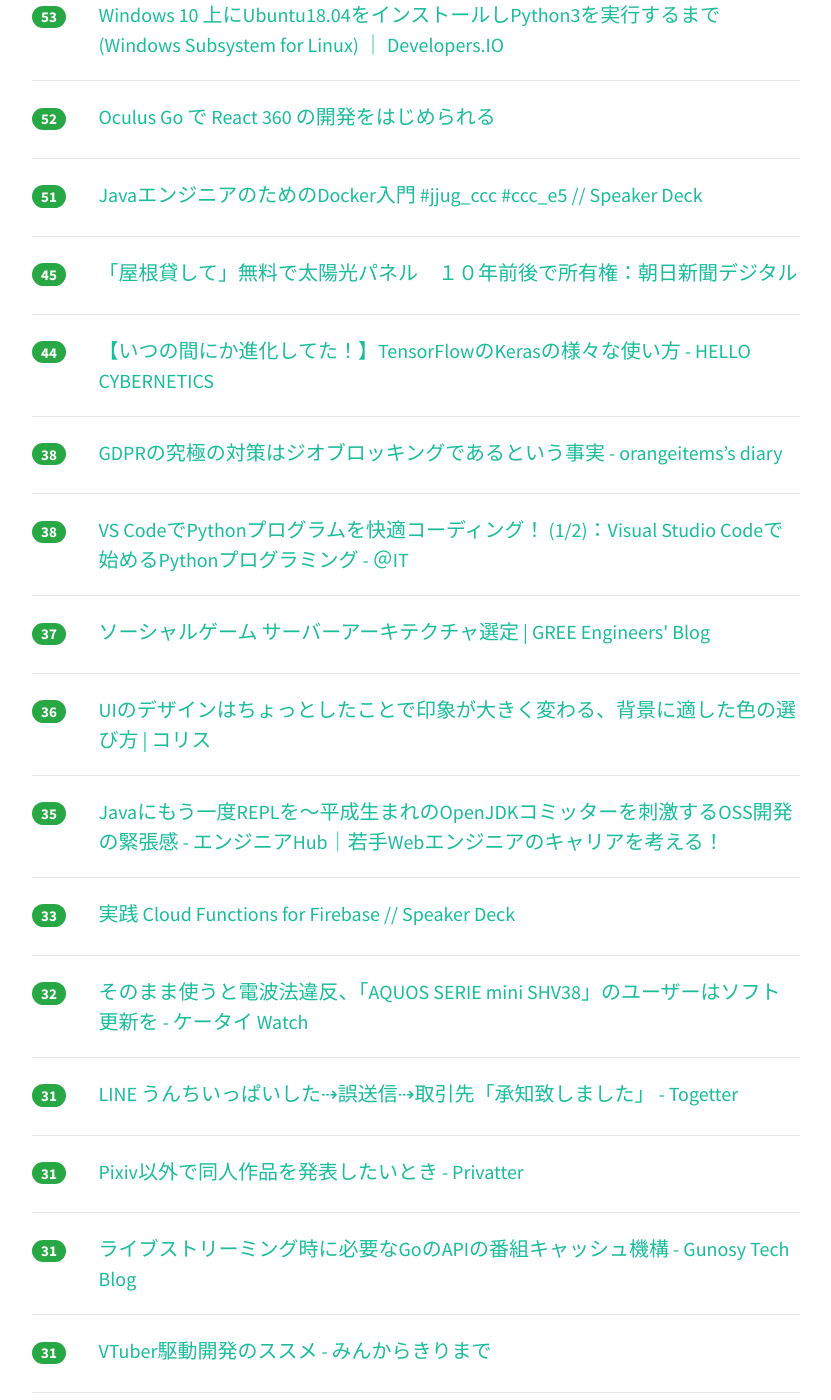
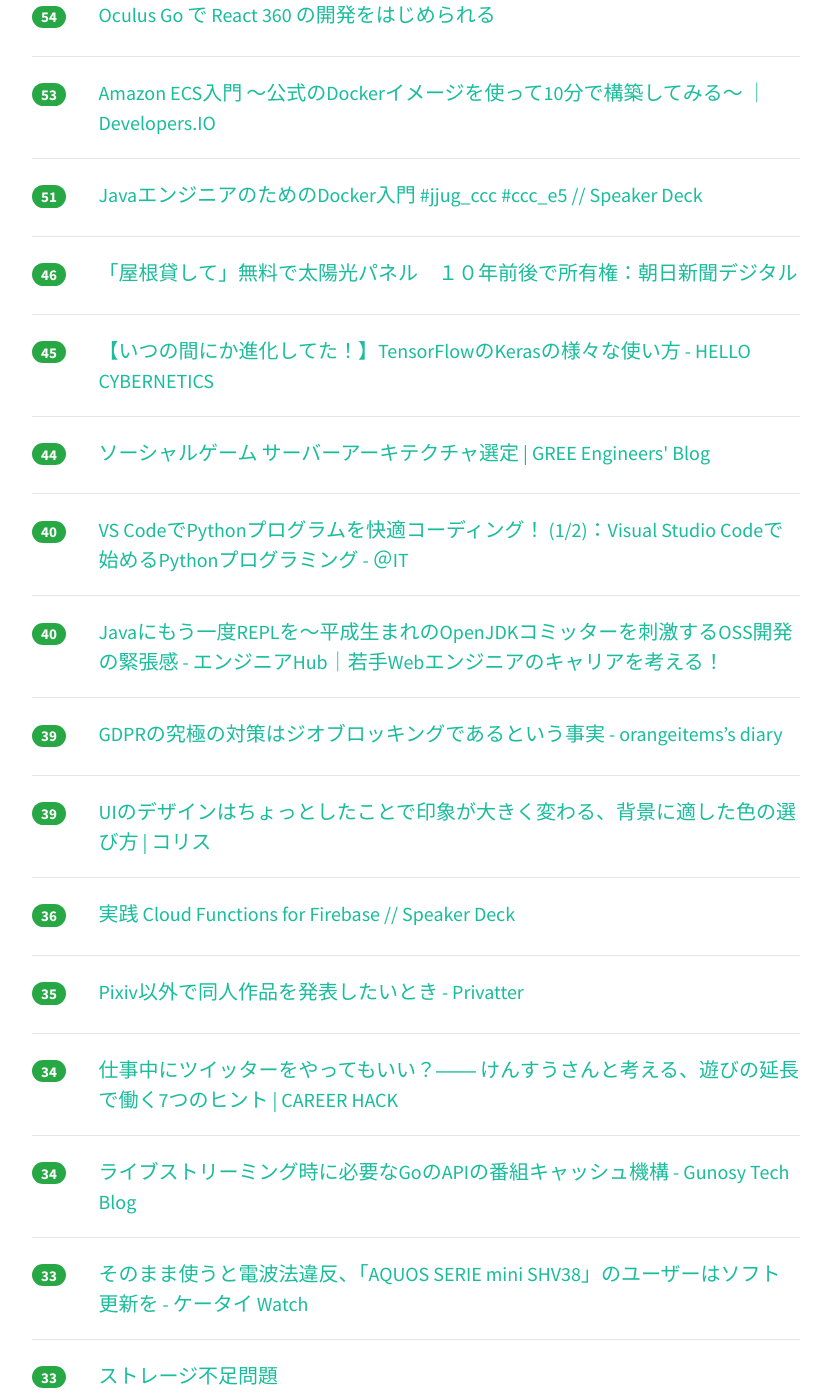
Before and after one commit to yatta47/hatena-matome-site, a Jekyll site: the page built from _posts/2018-05-29-hatena.md, in a window 1280 px wide and 1400 px high, scrolled down 1677 px. Shown: the whole window, without its empty margins (224-1055 px from the left). Built offline with Jekyll 4.4.1, drawn with Linux system fonts in a browser that asks for light colours; nearby versions of some CDN libraries; some of the changed text lies outside the part shown.

Commit message:
Updated 2018-05-29

```diff
--- a/_posts/2018-05-29-hatena.md
+++ b/_posts/2018-05-29-hatena.md
@@ -1,53 +1,53 @@
 ---
 layout: post
 title:  "2018-05-29 はてぶIT"
-date:   2018-05-29 18:02:01
+date:   2018-05-29 19:02:41
 tags: [it-hotentry]
 ---
-55 件のデータあり
+57 件のデータあり
 
 <hr><div class="row">
-<div class="col-1"><span class="badge badge-pill badge-success h2">525</span></div>
+<div class="col-1"><span class="badge badge-pill badge-success h2">556</span></div>
 <div class="col-11"><a href='http://tech.nikkeibp.co.jp/atcl/nxt/column/18/00138/052200072/' target='_blank'>楽天市場でPC購入、自ら味わったネット通販トラブルの闇 | 日経 xTECH（クロステック）</a></div>
 </div>
 <hr>
 <div class="row">
-<div class="col-1"><span class="badge badge-pill badge-success h2">324</span></div>
+<div class="col-1"><span class="badge badge-pill badge-success h2">350</span></div>
 <div class="col-11"><a href='http://blog.btrax.com/jp/2018/05/29/designers-in-japan/' target='_blank'>なぜ日本ではデザイナーの地位が上がらないのか？ | freshtrax | デザイン会社 btrax ブログ</a></div>
 </div>
 <hr>
 <div class="row">
-<div class="col-1"><span class="badge badge-pill badge-success h2">274</span></div>
+<div class="col-1"><span class="badge badge-pill badge-success h2">279</span></div>
 <div class="col-11"><a href='https://iphone-mania.jp/news-213657/' target='_blank'>iPhone Xのノッチが美しい理由 - iPhone Mania</a></div>
 </div>
 <hr>
 <div class="row">
-<div class="col-1"><span class="badge badge-pill badge-success h2">144</span></div>
+<div class="col-1"><span class="badge badge-pill badge-success h2">149</span></div>
 <div class="col-11"><a href='http://sumida.hatenablog.com/entry/2018/05/28/210000' target='_blank'>日大の「ご批判は甘んじてお受けいたします」に釣られる人々 - 14 Til I Die</a></div>
 </div>
 <hr>
 <div class="row">
-<div class="col-1"><span class="badge badge-pill badge-success h2">114</span></div>
+<div class="col-1"><span class="badge badge-pill badge-success h2">123</span></div>
 <div class="col-11"><a href='https://www.slideshare.net/uzy_exe/201805gvisorintroduciton' target='_blank'>20分でわかる gVisor入門</a></div>
 </div>
 <hr>
 <div class="row">
-<div class="col-1"><span class="badge badge-pill badge-success h2">106</span></div>
+<div class="col-1"><span class="badge badge-pill badge-success h2">112</span></div>
+<div class="col-11"><a href='http://yukinoi.hatenablog.com/entry/2018/05/29/120000' target='_blank'>自然言語処理の前処理・素性いろいろ - Debug me</a></div>
+</div>
+<hr>
+<div class="row">
+<div class="col-1"><span class="badge badge-pill badge-success h2">108</span></div>
 <div class="col-11"><a href='https://www.moongift.jp/2018/05/dry-%E3%82%BF%E3%83%BC%E3%83%9F%E3%83%8A%E3%83%AB%E4%B8%8A%E3%81%A7%E5%8B%95%E3%81%8Fdocker%E7%AE%A1%E7%90%86/' target='_blank'>dry - ターミナル上で動くDocker管理 MOONGIFT</a></div>
 </div>
 <hr>
 <div class="row">
-<div class="col-1"><span class="badge badge-pill badge-success h2">93</span></div>
-<div class="col-11"><a href='http://yukinoi.hatenablog.com/entry/2018/05/29/120000' target='_blank'>自然言語処理の前処理・素性いろいろ - Debug me</a></div>
-</div>
-<hr>
-<div class="row">
-<div class="col-1"><span class="badge badge-pill badge-success h2">91</span></div>
+<div class="col-1"><span class="badge badge-pill badge-success h2">101</span></div>
 <div class="col-11"><a href='http://blog.cybozu.io/entry/2018/05/29/080000' target='_blank'>ざっくりわかった気になるモダンGC入門 - Cybozu Inside Out | サイボウズエンジニアのブログ</a></div>
 </div>
 <hr>
 <div class="row">
-<div class="col-1"><span class="badge badge-pill badge-success h2">75</span></div>
+<div class="col-1"><span class="badge badge-pill badge-success h2">76</span></div>
 <div class="col-11"><a href='https://toyokeizai.net/articles/-/221999' target='_blank'>JR東日本､座れないならグリーン料金不要？ | 通勤電車 | 東洋経済オンライン | 経済ニュースの新基準</a></div>
 </div>
 <hr>
@@ -57,18 +57,28 @@ tags: [it-hotentry]
 </div>
 <hr>
 <div class="row">
-<div class="col-1"><span class="badge badge-pill badge-success h2">66</span></div>
+<div class="col-1"><span class="badge badge-pill badge-success h2">67</span></div>
 <div class="col-11"><a href='https://asnokaze.hatenablog.com/entry/2018/05/28/210830' target='_blank'>ブラウザのネットワークエラーをレポートさせるNetwork Error Loggingが来た - ASnoKaze blog</a></div>
 </div>
 <hr>
 <div class="row">
-<div class="col-1"><span class="badge badge-pill badge-success h2">60</span></div>
+<div class="col-1"><span class="badge badge-pill badge-success h2">65</span></div>
+<div class="col-11"><a href='https://ja.atlassian.com/team-playbook/plays' target='_blank'>プレイ：新しいチームビルディング | アトラシアン</a></div>
+</div>
+<hr>
+<div class="row">
+<div class="col-1"><span class="badge badge-pill badge-success h2">62</span></div>
 <div class="col-11"><a href='http://d.hatena.ne.jp/yomoyomo/20180529/ifconfigandnetstat' target='_blank'>Linuxがifconfigやnetstatといった昔からおなじみのネットワークコマンドを置き換える本当の理由 - YAMDAS現更新履歴</a></div>
 </div>
 <hr>
 <div class="row">
-<div class="col-1"><span class="badge badge-pill badge-success h2">58</span></div>
-<div class="col-11"><a href='https://ja.atlassian.com/team-playbook/plays' target='_blank'>プレイ：新しいチームビルディング | アトラシアン</a></div>
+<div class="col-1"><span class="badge badge-pill badge-success h2">55</span></div>
+<div class="col-11"><a href='https://dev.classmethod.jp/tool/wslonubuntu18/' target='_blank'>Windows 10 上にUbuntu18.04をインストールしPython3を実行するまで(Windows Subsystem for Linux) ｜ Developers.IO</a></div>
+</div>
+<hr>
+<div class="row">
+<div class="col-1"><span class="badge badge-pill badge-success h2">54</span></div>
+<div class="col-11"><a href='https://dev.to/jgs/oculus-go--react-360--29lg' target='_blank'>Oculus Go で React 360 の開発をはじめられる</a></div>
 </div>
 <hr>
 <div class="row">
@@ -77,83 +87,93 @@ tags: [it-hotentry]
 </div>
 <hr>
 <div class="row">
-<div class="col-1"><span class="badge badge-pill badge-success h2">53</span></div>
-<div class="col-11"><a href='https://dev.classmethod.jp/tool/wslonubuntu18/' target='_blank'>Windows 10 上にUbuntu18.04をインストールしPython3を実行するまで(Windows Subsystem for Linux) ｜ Developers.IO</a></div>
-</div>
-<hr>
-<div class="row">
-<div class="col-1"><span class="badge badge-pill badge-success h2">52</span></div>
-<div class="col-11"><a href='https://dev.to/jgs/oculus-go--react-360--29lg' target='_blank'>Oculus Go で React 360 の開発をはじめられる</a></div>
-</div>
-<hr>
-<div class="row">
 <div class="col-1"><span class="badge badge-pill badge-success h2">51</span></div>
 <div class="col-11"><a href='https://speakerdeck.com/sammy7th/javaenziniafalsetamefalsedockerru-men-number-jjug-ccc-number-ccc-e5' target='_blank'>JavaエンジニアのためのDocker入門 #jjug_ccc #ccc_e5 // Speaker Deck</a></div>
 </div>
 <hr>
 <div class="row">
-<div class="col-1"><span class="badge badge-pill badge-success h2">45</span></div>
+<div class="col-1"><span class="badge badge-pill badge-success h2">46</span></div>
 <div class="col-11"><a href='https://www.asahi.com/articles/ASL5Y2PG5L4RPUTB002.html' target='_blank'>「屋根貸して」無料で太陽光パネル　１０年前後で所有権：朝日新聞デジタル</a></div>
 </div>
 <hr>
 <div class="row">
-<div class="col-1"><span class="badge badge-pill badge-success h2">44</span></div>
+<div class="col-1"><span class="badge badge-pill badge-success h2">45</span></div>
 <div class="col-11"><a href='http://s0sem0y.hatenablog.com/entry/2018/05/28/180012' target='_blank'>【いつの間にか進化してた！】TensorFlowのKerasの様々な使い方 - HELLO CYBERNETICS</a></div>
 </div>
 <hr>
 <div class="row">
-<div class="col-1"><span class="badge badge-pill badge-success h2">38</span></div>
+<div class="col-1"><span class="badge badge-pill badge-success h2">44</span></div>
+<div class="col-11"><a href='http://labs.gree.jp/blog/2018/05/16861/' target='_blank'>ソーシャルゲーム サーバーアーキテクチャ選定 | GREE Engineers' Blog</a></div>
+</div>
+<hr>
+<div class="row">
+<div class="col-1"><span class="badge badge-pill badge-success h2">40</span></div>
+<div class="col-11"><a href='http://www.atmarkit.co.jp/ait/articles/1805/29/news031.html' target='_blank'>VS CodeでPythonプログラムを快適コーディング！ (1/2)：Visual Studio Codeで始めるPythonプログラミング - ＠IT</a></div>
+</div>
+<hr>
+<div class="row">
+<div class="col-1"><span class="badge badge-pill badge-success h2">40</span></div>
+<div class="col-11"><a href='https://employment.en-japan.com/engineerhub/entry/2018/05/29/110000' target='_blank'>Javaにもう一度REPLを〜平成生まれのOpenJDKコミッターを刺激するOSS開発の緊張感 - エンジニアHub｜若手Webエンジニアのキャリアを考える！</a></div>
+</div>
+<hr>
+<div class="row">
+<div class="col-1"><span class="badge badge-pill badge-success h2">39</span></div>
 <div class="col-11"><a href='http://www.orangeitems.com/entry/2018/05/28/172907' target='_blank'>GDPRの究極の対策はジオブロッキングであるという事実 - orangeitems’s diary</a></div>
 </div>
 <hr>
 <div class="row">
-<div class="col-1"><span class="badge badge-pill badge-success h2">38</span></div>
-<div class="col-11"><a href='http://www.atmarkit.co.jp/ait/articles/1805/29/news031.html' target='_blank'>VS CodeでPythonプログラムを快適コーディング！ (1/2)：Visual Studio Codeで始めるPythonプログラミング - ＠IT</a></div>
-</div>
-<hr>
-<div class="row">
-<div class="col-1"><span class="badge badge-pill badge-success h2">37</span></div>
-<div class="col-11"><a href='http://labs.gree.jp/blog/2018/05/16861/' target='_blank'>ソーシャルゲーム サーバーアーキテクチャ選定 | GREE Engineers' Blog</a></div>
+<div class="col-1"><span class="badge badge-pill badge-success h2">39</span></div>
+<div class="col-11"><a href='https://coliss.com/articles/build-websites/operation/design/not-use-bright-saturated-colors-for-backgrounds.html' target='_blank'>UIのデザインはちょっとしたことで印象が大きく変わる、背景に適した色の選び方 | コリス</a></div>
 </div>
 <hr>
 <div class="row">
 <div class="col-1"><span class="badge badge-pill badge-success h2">36</span></div>
-<div class="col-11"><a href='https://coliss.com/articles/build-websites/operation/design/not-use-bright-saturated-colors-for-backgrounds.html' target='_blank'>UIのデザインはちょっとしたことで印象が大きく変わる、背景に適した色の選び方 | コリス</a></div>
+<div class="col-11"><a href='https://speakerdeck.com/starhoshi/shi-jian-cloud-functions-for-firebase' target='_blank'>実践 Cloud Functions for Firebase // Speaker Deck</a></div>
 </div>
 <hr>
 <div class="row">
 <div class="col-1"><span class="badge badge-pill badge-success h2">35</span></div>
-<div class="col-11"><a href='https://employment.en-japan.com/engineerhub/entry/2018/05/29/110000' target='_blank'>Javaにもう一度REPLを〜平成生まれのOpenJDKコミッターを刺激するOSS開発の緊張感 - エンジニアHub｜若手Webエンジニアのキャリアを考える！</a></div>
+<div class="col-11"><a href='http://privatter.net/p/3463562' target='_blank'>Pixiv以外で同人作品を発表したいとき - Privatter</a></div>
+</div>
+<hr>
+<div class="row">
+<div class="col-1"><span class="badge badge-pill badge-success h2">34</span></div>
+<div class="col-11"><a href='http://careerhack.en-japan.com/report/detail/967' target='_blank'>仕事中にツイッターをやってもいい？―― けんすうさんと考える、遊びの延長で働く7つのヒント | CAREER HACK</a></div>
+</div>
+<hr>
+<div class="row">
+<div class="col-1"><span class="badge badge-pill badge-success h2">34</span></div>
+<div class="col-11"><a href='http://tech.gunosy.io/entry/live-streaming-go-cache-architecture' target='_blank'>ライブストリーミング時に必要なGoのAPIの番組キャッシュ機構 - Gunosy Tech Blog</a></div>
 </div>
 <hr>
 <div class="row">
 <div class="col-1"><span class="badge badge-pill badge-success h2">33</span></div>
-<div class="col-11"><a href='https://speakerdeck.com/starhoshi/shi-jian-cloud-functions-for-firebase' target='_blank'>実践 Cloud Functions for Firebase // Speaker Deck</a></div>
+<div class="col-11"><a href='https://k-tai.watch.impress.co.jp/docs/news/1124347.html' target='_blank'>そのまま使うと電波法違反、「AQUOS SERIE mini SHV38」のユーザーはソフト更新を - ケータイ Watch</a></div>
+</div>
+<hr>
+<div class="row">
+<div class="col-1"><span class="badge badge-pill badge-success h2">33</span></div>
+<div class="col-11"><a href='https://anond.hatelabo.jp/20180529111525' target='_blank'>ストレージ不足問題</a></div>
 </div>
 <hr>
 <div class="row">
 <div class="col-1"><span class="badge badge-pill badge-success h2">32</span></div>
-<div class="col-11"><a href='https://k-tai.watch.impress.co.jp/docs/news/1124347.html' target='_blank'>そのまま使うと電波法違反、「AQUOS SERIE mini SHV38」のユーザーはソフト更新を - ケータイ Watch</a></div>
+<div class="col-11"><a href='https://togetter.com/li/1231775' target='_blank'>LINE うんちいっぱいした⇢誤送信⇢取引先「承知致しました」 - Togetter</a></div>
+</div>
+<hr>
+<div class="row">
+<div class="col-1"><span class="badge badge-pill badge-success h2">32</span></div>
+<div class="col-11"><a href='http://kirimin.hatenablog.com/entry/2018/05/29/083731' target='_blank'>VTuber駆動開発のススメ - みんからきりまで</a></div>
 </div>
 <hr>
 <div class="row">
 <div class="col-1"><span class="badge badge-pill badge-success h2">31</span></div>
-<div class="col-11"><a href='https://togetter.com/li/1231775' target='_blank'>LINE うんちいっぱいした⇢誤送信⇢取引先「承知致しました」 - Togetter</a></div>
+<div class="col-11"><a href='https://wired.jp/2018/05/29/gdpr-will-change-the-web-and-more/' target='_blank'>欧州で施行された「GDPR」は、あらゆる企業の経済活動に変化を迫る｜WIRED.jp</a></div>
 </div>
 <hr>
 <div class="row">
 <div class="col-1"><span class="badge badge-pill badge-success h2">31</span></div>
-<div class="col-11"><a href='http://privatter.net/p/3463562' target='_blank'>Pixiv以外で同人作品を発表したいとき - Privatter</a></div>
-</div>
-<hr>
-<div class="row">
-<div class="col-1"><span class="badge badge-pill badge-success h2">31</span></div>
-<div class="col-11"><a href='http://tech.gunosy.io/entry/live-streaming-go-cache-architecture' target='_blank'>ライブストリーミング時に必要なGoのAPIの番組キャッシュ機構 - Gunosy Tech Blog</a></div>
-</div>
-<hr>
-<div class="row">
-<div class="col-1"><span class="badge badge-pill badge-success h2">31</span></div>
-<div class="col-11"><a href='http://kirimin.hatenablog.com/entry/2018/05/29/083731' target='_blank'>VTuber駆動開発のススメ - みんからきりまで</a></div>
+<div class="col-11"><a href='http://d.hatena.ne.jp/yomoyomo/20180529/orchestrahit' target='_blank'>「オーケストラ・ヒット」の歴史を辿る動画がよくできていた - YAMDAS現更新履歴</a></div>
 </div>
 <hr>
 <div class="row">
@@ -162,18 +182,13 @@ tags: [it-hotentry]
 </div>
 <hr>
 <div class="row">
-<div class="col-1"><span class="badge badge-pill badge-success h2">30</span></div>
-<div class="col-11"><a href='http://careerhack.en-japan.com/report/detail/967' target='_blank'>仕事中にツイッターをやってもいい？―― けんすうさんと考える、遊びの延長で働く7つのヒント | CAREER HACK</a></div>
-</div>
-<hr>
-<div class="row">
 <div class="col-1"><span class="badge badge-pill badge-success h2">29</span></div>
-<div class="col-11"><a href='https://wired.jp/2018/05/29/gdpr-will-change-the-web-and-more/' target='_blank'>欧州で施行された「GDPR」は、あらゆる企業の経済活動に変化を迫る｜WIRED.jp</a></div>
+<div class="col-11"><a href='https://pc.watch.impress.co.jp/docs/news/1124190.html' target='_blank'>パーツ交換で5年前のノートPCを生まれ変わらせる ～SSD換装、メモリ増設、無線LAN強化でここまで速くなる - PC Watch</a></div>
 </div>
 <hr>
 <div class="row">
 <div class="col-1"><span class="badge badge-pill badge-success h2">28</span></div>
-<div class="col-11"><a href='http://d.hatena.ne.jp/yomoyomo/20180529/orchestrahit' target='_blank'>「オーケストラ・ヒット」の歴史を辿る動画がよくできていた - YAMDAS現更新履歴</a></div>
+<div class="col-11"><a href='http://www.4gamer.net/games/406/G040698/20180113003/' target='_blank'>御影良衛氏はいかにしてどん底から立ち直り，再起するに至ったか。「クラン戦記」開発者インタビュー - 4Gamer.net</a></div>
 </div>
 <hr>
 <div class="row">
@@ -183,22 +198,27 @@ tags: [it-hotentry]
 <hr>
 <div class="row">
 <div class="col-1"><span class="badge badge-pill badge-success h2">27</span></div>
-<div class="col-11"><a href='https://pc.watch.impress.co.jp/docs/news/1124190.html' target='_blank'>パーツ交換で5年前のノートPCを生まれ変わらせる ～SSD換装、メモリ増設、無線LAN強化でここまで速くなる - PC Watch</a></div>
+<div class="col-11"><a href='http://jp.automaton.am/articles/newsjp/20180529-68701/' target='_blank'>『PUBG』開発元が『フォートナイト』を著作権侵害で提訴、韓国でのサービス中断を求める | AUTOMATON</a></div>
+</div>
+<hr>
+<div class="row">
+<div class="col-1"><span class="badge badge-pill badge-success h2">26</span></div>
+<div class="col-11"><a href='http://www.jarna.jp/entry/blog-trendaffiliate' target='_blank'>日大選手のプライバシーでアクセスを荒稼ぎ トレンドアフィリエイトの裏事情 - とらべるじゃーな！</a></div>
+</div>
+<hr>
+<div class="row">
+<div class="col-1"><span class="badge badge-pill badge-success h2">26</span></div>
+<div class="col-11"><a href='https://www.buzzfeed.com/jp/akikokobayashi/babylovepapa' target='_blank'>聞け、父たちの声を。「赤ちゃんはママがいい」と決まってるわけないだろ</a></div>
 </div>
 <hr>
 <div class="row">
 <div class="col-1"><span class="badge badge-pill badge-success h2">25</span></div>
-<div class="col-11"><a href='http://www.jarna.jp/entry/blog-trendaffiliate' target='_blank'>日大選手のプライバシーでアクセスを荒稼ぎ トレンドアフィリエイトの裏事情 - とらべるじゃーな！</a></div>
+<div class="col-11"><a href='http://www.yasuhisa.com/could/article/nextgen-design-tools-2/' target='_blank'>次世代デザインツールはどこへ向かうのか　中編 : could</a></div>
 </div>
 <hr>
 <div class="row">
 <div class="col-1"><span class="badge badge-pill badge-success h2">25</span></div>
-<div class="col-11"><a href='http://www.4gamer.net/games/406/G040698/20180113003/' target='_blank'>御影良衛氏はいかにしてどん底から立ち直り，再起するに至ったか。「クラン戦記」開発者インタビュー - 4Gamer.net</a></div>
-</div>
-<hr>
-<div class="row">
-<div class="col-1"><span class="badge badge-pill badge-success h2">25</span></div>
-<div class="col-11"><a href='http://jp.automaton.am/articles/newsjp/20180529-68701/' target='_blank'>『PUBG』開発元が『フォートナイト』を著作権侵害で提訴、韓国でのサービス中断を求める | AUTOMATON</a></div>
+<div class="col-11"><a href='https://www3.nhk.or.jp/news/html/20180529/k10011456561000.html' target='_blank'>「スーツで農作業を」 作業着を開発 | NHKニュース</a></div>
 </div>
 <hr>
 <div class="row">
@@ -212,8 +232,8 @@ tags: [it-hotentry]
 </div>
 <hr>
 <div class="row">
-<div class="col-1"><span class="badge badge-pill badge-success h2">23</span></div>
-<div class="col-11"><a href='http://www.yasuhisa.com/could/article/nextgen-design-tools-2/' target='_blank'>次世代デザインツールはどこへ向かうのか　中編 : could</a></div>
+<div class="col-1"><span class="badge badge-pill badge-success h2">24</span></div>
+<div class="col-11"><a href='https://kaden.watch.impress.co.jp/docs/news/1124386.html' target='_blank'>アシックス、投げたボールの速さや回転数を測定できるIoT野球ボールを開発 - 家電 Watch</a></div>
 </div>
 <hr>
 <div class="row">
@@ -222,8 +242,8 @@ tags: [it-hotentry]
 </div>
 <hr>
 <div class="row">
-<div class="col-1"><span class="badge badge-pill badge-success h2">21</span></div>
-<div class="col-11"><a href='https://www.buzzfeed.com/jp/akikokobayashi/babylovepapa' target='_blank'>聞け、父たちの声を。「赤ちゃんはママがいい」と決まってるわけないだろ</a></div>
+<div class="col-1"><span class="badge badge-pill badge-success h2">20</span></div>
+<div class="col-11"><a href='http://blog.livedoor.jp/manamerit/archives/65797023.html' target='_blank'>高プロに関する人気ツイートまとめ - さまざまなめりっと</a></div>
 </div>
 <hr>
 <div class="row">
@@ -232,23 +252,13 @@ tags: [it-hotentry]
 </div>
 <hr>
 <div class="row">
-<div class="col-1"><span class="badge badge-pill badge-success h2">19</span></div>
-<div class="col-11"><a href='http://blog.livedoor.jp/manamerit/archives/65797023.html' target='_blank'>高プロに関する人気ツイートまとめ - さまざまなめりっと</a></div>
-</div>
-<hr>
-<div class="row">
-<div class="col-1"><span class="badge badge-pill badge-success h2">19</span></div>
+<div class="col-1"><span class="badge badge-pill badge-success h2">20</span></div>
 <div class="col-11"><a href='https://baigie.me/nippo/2018/05/23/communication-stylization/' target='_blank'>相手の立場を考えた「気がきく」ディレクションとは | ベイジの日報</a></div>
 </div>
 <hr>
 <div class="row">
-<div class="col-1"><span class="badge badge-pill badge-success h2">19</span></div>
-<div class="col-11"><a href='https://www3.nhk.or.jp/news/html/20180529/k10011456561000.html' target='_blank'>「スーツで農作業を」 作業着を開発 | NHKニュース</a></div>
-</div>
-<hr>
-<div class="row">
-<div class="col-1"><span class="badge badge-pill badge-success h2">19</span></div>
-<div class="col-11"><a href='https://kaden.watch.impress.co.jp/docs/news/1124386.html' target='_blank'>アシックス、投げたボールの速さや回転数を測定できるIoT野球ボールを開発 - 家電 Watch</a></div>
+<div class="col-1"><span class="badge badge-pill badge-success h2">18</span></div>
+<div class="col-11"><a href='http://tech.misoca.jp/entry/2018/05/29/141628' target='_blank'>📖ステッカー帳 - Misoca開発者ブログ</a></div>
 </div>
 <hr>
 <div class="row">
@@ -257,22 +267,22 @@ tags: [it-hotentry]
 </div>
 <hr>
 <div class="row">
-<div class="col-1"><span class="badge badge-pill badge-success h2">16</span></div>
+<div class="col-1"><span class="badge badge-pill badge-success h2">17</span></div>
 <div class="col-11"><a href='https://this.kiji.is/374018518330721377' target='_blank'>警視庁が日大関係者を聞き取り - 共同通信</a></div>
 </div>
 <hr>
 <div class="row">
-<div class="col-1"><span class="badge badge-pill badge-success h2">15</span></div>
+<div class="col-1"><span class="badge badge-pill badge-success h2">16</span></div>
 <div class="col-11"><a href='https://docodoor.co.jp/staffblog/difference-between-art-and-design/' target='_blank'>ホームページ制作の依頼前に「アートとデザインの違い」を知る | ドコドア</a></div>
 </div>
 <hr>
 <div class="row">
-<div class="col-1"><span class="badge badge-pill badge-success h2">12</span></div>
-<div class="col-11"><a href='http://tech.misoca.jp/entry/2018/05/29/141628' target='_blank'>📖ステッカー帳 - Misoca開発者ブログ</a></div>
+<div class="col-1"><span class="badge badge-pill badge-success h2">16</span></div>
+<div class="col-11"><a href='https://www.slideshare.net/yoku0825/ss-99325497' target='_blank'>逝くぞ最新版、罠の貯蔵は十分か</a></div>
 </div>
 <hr>
 <div class="row">
-<div class="col-1"><span class="badge badge-pill badge-success h2">11</span></div>
+<div class="col-1"><span class="badge badge-pill badge-success h2">13</span></div>
 <div class="col-11"><a href='https://anond.hatelabo.jp/20180529152919' target='_blank'>難読の名前だがデメリットしかない</a></div>
 </div>
 <hr>
```
